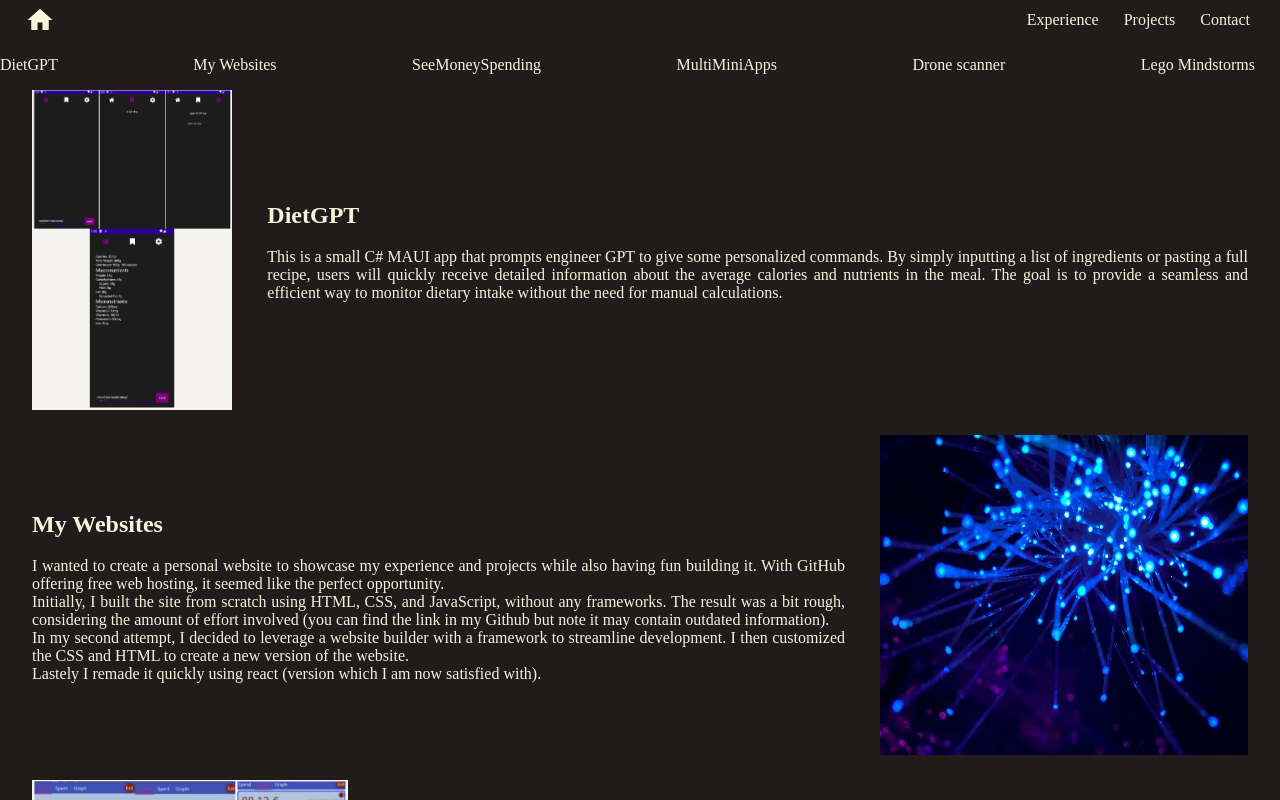
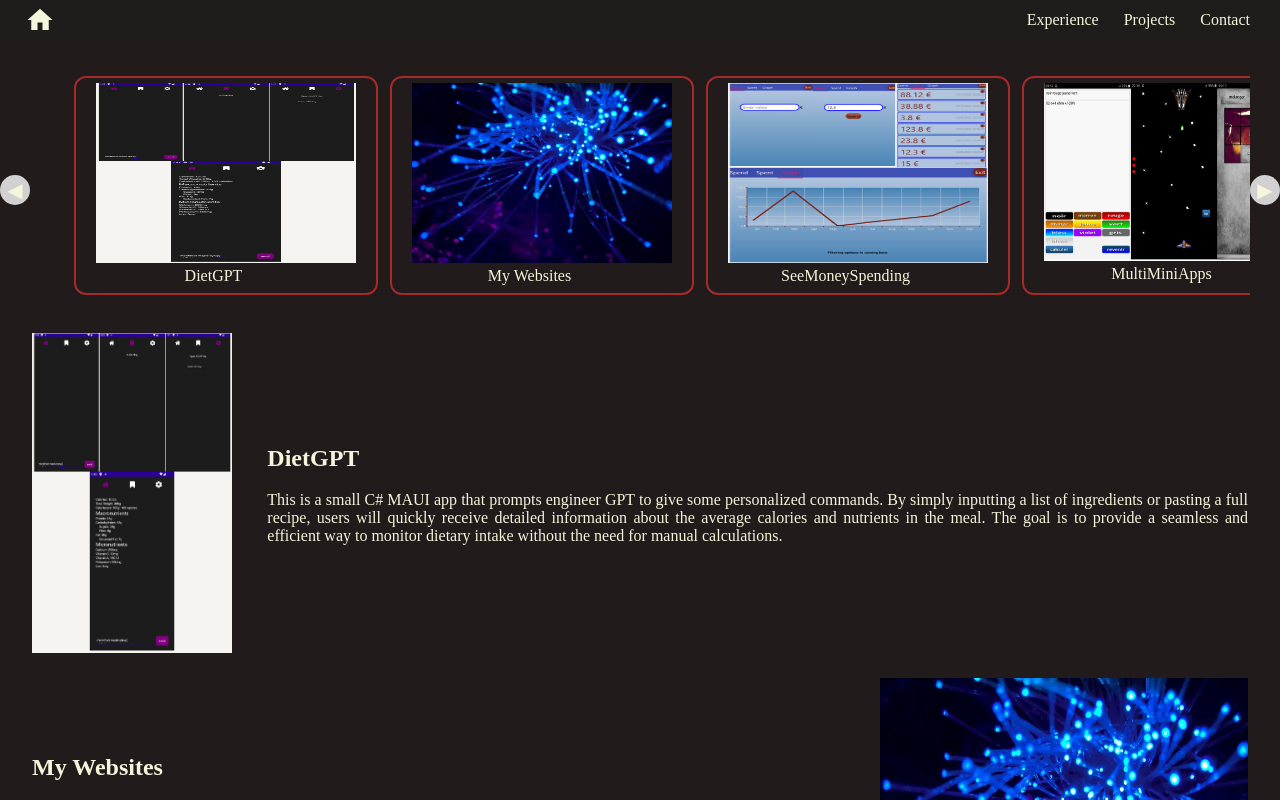
Before and after one commit to sasagiii/ReactDisplayApp, a React (Vite) app: page /ReactDisplayApp/Projects in a window 1280 px wide. Shown: the top 800 px of the page. Built offline with nearby package versions, Linux system fonts and the light colour scheme.

Commit message:
carrousel and missing thumbnail for project page

```diff
--- a/src/components/Carousel/Carousel.jsx
+++ b/src/components/Carousel/Carousel.jsx
@@ -1,13 +1,71 @@
+import { useEffect, useRef, useState } from "react";
+import CarouselItem from "../CarouselItem/CarouselItem";
 import Styles from "./Carousel.module.css";
 
 export default function Carousel({ items }) {
+  const containerRef = useRef(null);
+  const [currentIndex, setCurrentIndex] = useState(0);
+
+  const scrollToIndex = (index) => {
+    const container = containerRef.current;
+    if (!container) return;
+
+    const child = container.children[index];
+    if (!child) return;
+
+    const containerRect = container.getBoundingClientRect();
+    const childRect = child.getBoundingClientRect();
+
+    const offset =
+      child.offsetLeft - container.offsetWidth / 2 + child.offsetWidth / 2;
+
+    container.scrollTo({
+      left: offset,
+      behavior: "smooth",
+    });
+  };
+
+  const scrollLeft = () => {
+    const newIndex = Math.max(currentIndex - 1, 0);
+    setCurrentIndex(newIndex);
+    scrollToIndex(newIndex);
+  };
+
+  const scrollRight = () => {
+    const newIndex = Math.min(currentIndex + 1, items.length - 1);
+    setCurrentIndex(newIndex);
+    scrollToIndex(newIndex);
+  };
+
+  useEffect(() => {
+    scrollToIndex(currentIndex); // initial scroll
+
+    const interval = setInterval(() => {
+      setCurrentIndex((prev) => {
+        const nextIndex = (prev + 1) % items.length;
+        scrollToIndex(nextIndex);
+        return nextIndex;
+      });
+    }, 3000); // adjust speed here
+
+    return () => clearInterval(interval);
+  }, []);
+
   return (
-    <div className={Styles.container}>
-      {items.map((item, index) => (
-        <a key={index} href={`#${item.Title}`}>
-          {item.Title}
-        </a>
-      ))}
+    <div className={Styles.wrapper}>
+      <button className={Styles.button} onClick={scrollLeft}>
+        ◀
+      </button>
+      <div className={Styles.container} ref={containerRef}>
+        {items.map((item, index) => (
+          <div className={Styles.itemWrapper} key={index}>
+            <CarouselItem item={item} index={index} />
+          </div>
+        ))}
+      </div>
+      <button className={Styles.button} onClick={scrollRight}>
+        ▶
+      </button>
     </div>
   );
 }
--- a/src/components/Carousel/Carousel.module.css
+++ b/src/components/Carousel/Carousel.module.css
@@ -1,6 +1,44 @@
+.wrapper {
+  position: relative;
+  display: flex;
+  align-items: center;
+  overflow: hidden;
+  width: 100%;
+}
+
+.button {
+  background: rgba(255, 255, 255, 0.8);
+  border: none;
+  font-size: 20px;
+  cursor: pointer;
+  z-index: 1;
+  padding: 2px 4px;
+  transition: background 0.3s ease;
+  width: 30px;
+  height: 30px;
+}
+
+.button:hover {
+  background: rgb(115, 22, 22);
+}
+
 .container {
   display: flex;
-  justify-content: space-between;
-  align-items: center;
-  margin-bottom: 16px;
+  overflow-x: auto;
+  scroll-snap-type: x mandatory;
+  scroll-behavior: smooth;
+  gap: 16px;
+  padding: 20px 40px;
+  flex: 1;
+  scrollbar-width: none;
 }
+
+.container::-webkit-scrollbar {
+  display: none;
+}
+
+.itemWrapper {
+  scroll-snap-align: center;
+  flex: 0 0 auto;
+  width: 300px;
+}
--- /dev/null
+++ b/src/components/CarouselItem/CarouselItem.jsx
@@ -0,0 +1,12 @@
+import Styles from "./CarouselItem.module.css";
+
+export default function CarouselItem({ item, index }) {
+  return (
+    <a href={`#${item.Title}`}>
+      <div key={index} className={Styles.container}>
+        <img className={Styles.ImageSize} src={`./${item.ImageName}`} />
+        <a href={`#${item.Title}`}>{item.Title}</a>
+      </div>
+    </a>
+  );
+}
--- /dev/null
+++ b/src/components/CarouselItem/CarouselItem.module.css
@@ -0,0 +1,25 @@
+.container {
+  display: flex;
+  flex-direction: column;
+  align-items: center;
+  border-radius: 12px;
+  border: 2px solid brown;
+  padding: 5px 10px 10px 10px;
+  color: beige;
+  text-align: justify;
+  width: 280px;
+  height: 200px;
+  margin: 0 4px 0 4px;
+  transition: transform 0.2s ease-in-out;
+}
+
+.container:hover {
+  transform: scale(1.2);
+  cursor: pointer;
+}
+
+.ImageSize {
+  height: 180px;
+  width: 260px;
+  margin-bottom: 4px;
+}
```
